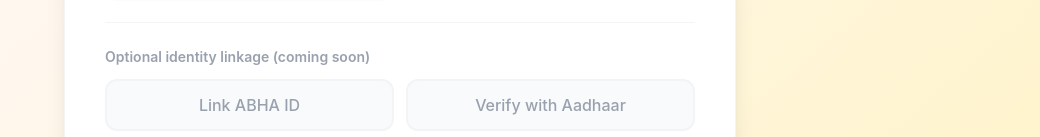
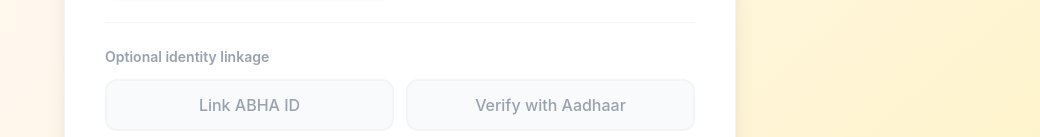
Before and after one commit to vikas598/medikiosk, a React (Vite) app in the folder frontend/: page /reception/register in a window 1280 px wide. Shown: the part 789-926 px from the top of the page, without its empty margins (240-1280 px from the left). Built offline with nearby package versions, Linux system fonts and the light colour scheme; no server answers; sample sign-in values are in the browser's storage.

Commit message:
removed "coming soon"

```diff
--- a/frontend/src/pages/reception/Register.tsx
+++ b/frontend/src/pages/reception/Register.tsx
@@ -143,7 +143,7 @@
 
             {/* ABHA/Aadhaar stubs for architectural readiness */}
             <div className="border-t border-gray-100 pt-6 mt-6">
-              <p className="text-sm font-semibold text-gray-400 mb-3">Optional identity linkage (coming soon)</p>
+              <p className="text-sm font-semibold text-gray-400 mb-3">Optional identity linkage</p>
               <div className="flex gap-3">
                 <button type="button" disabled className="flex-1 py-3 border-2 border-gray-100 bg-gray-50 rounded-xl text-gray-400 font-medium cursor-not-allowed">
                   Link ABHA ID
```
